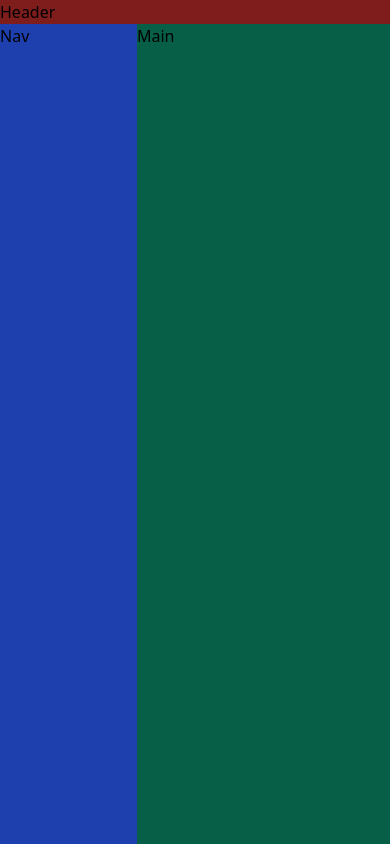
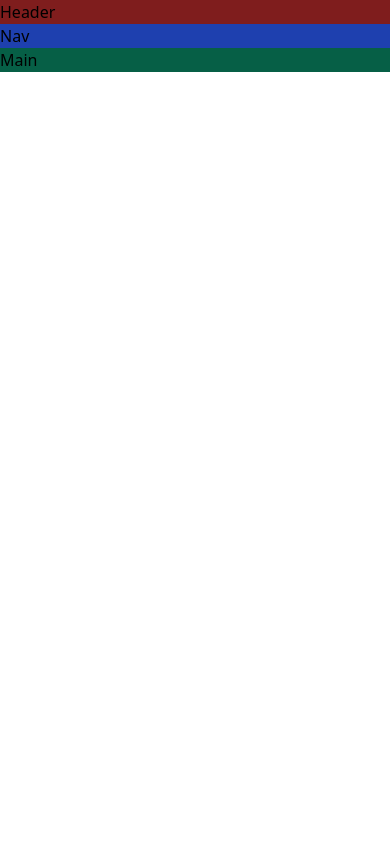
Before and after one commit to kevinmbongo/car-occasion-codex, a Vue app: page / in a window 390 px wide. Built offline with nearby package versions, Linux system fonts and the light colour scheme.

Commit message:
feat(layout): implement responsive for default layout

```diff
--- a/src/App.vue
+++ b/src/App.vue
@@ -1,8 +1,10 @@
 <template>
-  <div id="app" class="grid">
+  <div id="app" class="grid grid-cols-12">
     <header class="bg-red-900 col-span-12">Header</header>
-    <nav class="bg-blue-800 col-span-4">Nav</nav>
-    <main class="bg-green-800 col-span-8">Main</main>
+
+    <nav class="bg-blue-800 col-span-12 md:col-span-3">Nav</nav>
+
+    <main class="bg-green-800 col-span-12 md:col-span-9">Main</main>
   </div>
 </template>
 
@@ -11,9 +13,3 @@ export default {
   name: 'App',
 }
 </script>
-
-<style>
-nav {
-  height: calc(100vh - 24px);
-}
-</style>
```
